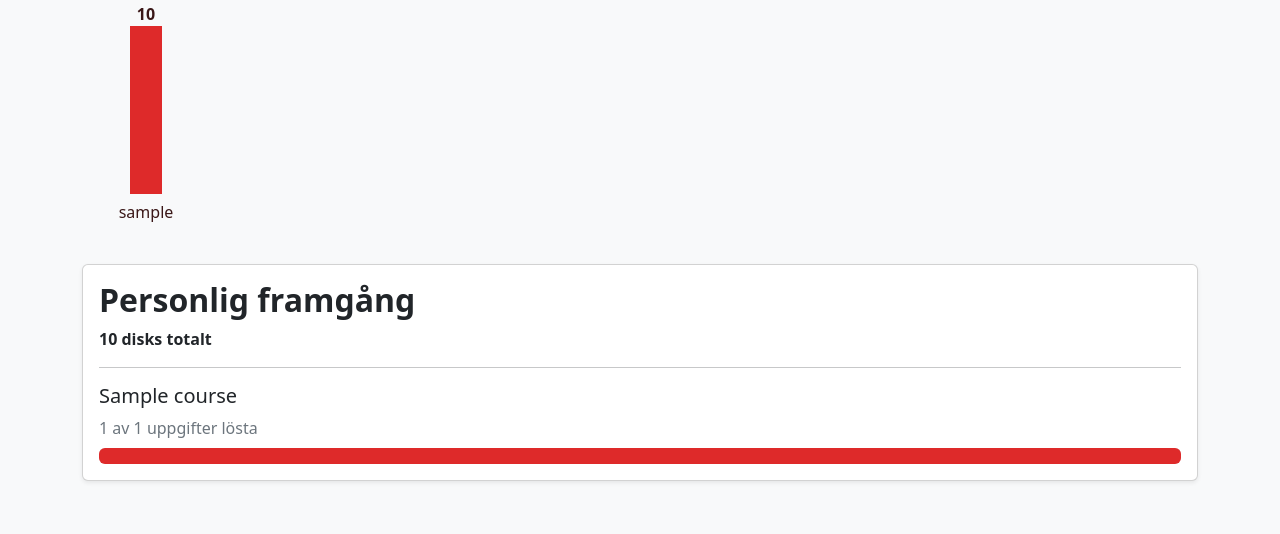
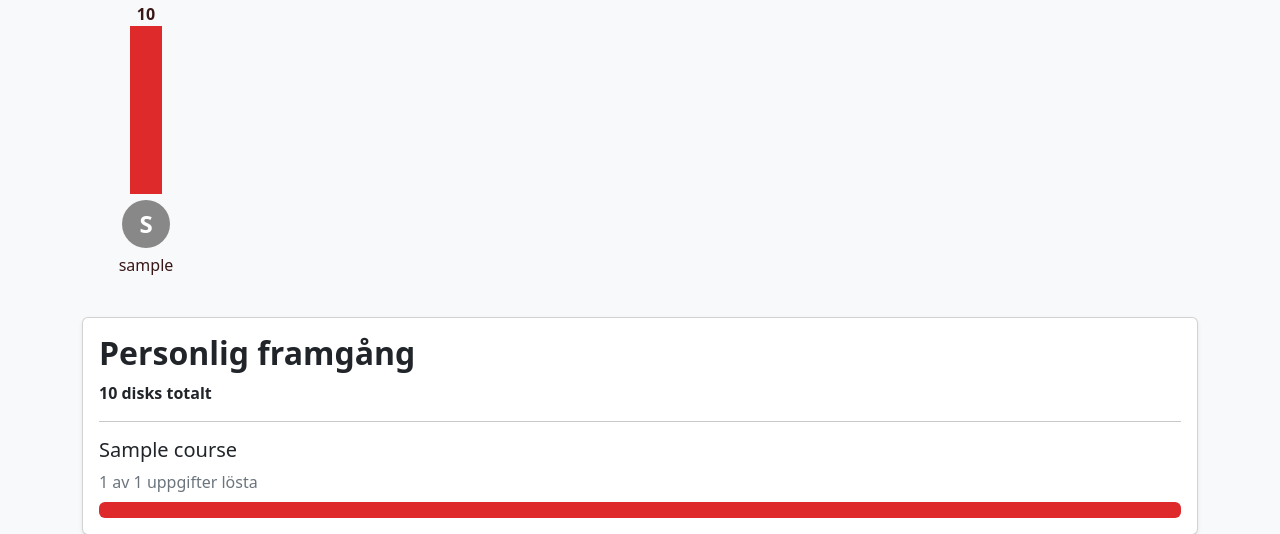
Before and after one commit to ToglivvilgoT/diskmatte-the-game, a Django app: page /progress/ in a window 1280 px wide. Shown: the part 174-708 px from the top of the page. Run offline with Django 5.2, Linux system fonts and the light colour scheme; a user stored in the database is signed in; tables that the repository leaves empty hold one stand-in row (values such as "Sample post").

Commit message:
feat: add profile avatar to leaderboard

```diff
--- a/diskmatte-the-game/apps/progress/templates/progress/index.html
+++ b/diskmatte-the-game/apps/progress/templates/progress/index.html
@@ -1,4 +1,5 @@
 {% extends "base.html" %}
+{% load static %}
 
 {% block title %}Framsteg | Diskmatte{% endblock %}
 
@@ -12,6 +13,13 @@
                     <div class="leaderboard-chart__bar-track" role="progressbar" aria-label="{{ player.username }} har tjänat {{ player.total_disks_earned }} diskar" aria-valuemin="0" aria-valuemax="{{ leaderboard.0.total_disks_earned }}" aria-valuenow="{{ player.total_disks_earned }}">
                         <div class="leaderboard-chart__value">{{ player.total_disks_earned }}</div>
                         <div class="leaderboard-chart__bar" style="height: max(1px, {{ player.earned_disk_percentage }}%)"></div>
+                    </div>
+                    <div class="leaderboard-chart__avatar" aria-hidden="true" style="--skin-color: {{ player.useravatar.equipped_skin.color|default:'#2457a6' }};">
+                        {% if player.useravatar.equipped_skin.kind == "image" %}
+                            <img class="avatar-orb__leaderboard" src="{% static player.useravatar.equipped_skin.image %}" alt="">
+                        {% else %}
+                            <div class="avatar-orb__leaderboard">{{ player.username|first|upper }}</div>
+                        {% endif %}
                     </div>
                     <div class="leaderboard-chart__label">{{ player.username }}</div>
                 </li>
--- a/diskmatte-the-game/apps/progress/views.py
+++ b/diskmatte-the-game/apps/progress/views.py
@@ -17,6 +17,7 @@
         .objects.annotate(
             total_disks_earned=Coalesce(F("userwallet__total"), Value(0))
         )
+        .select_related("useravatar__equipped_skin")
         .order_by("-total_disks_earned", "username")[:10]
     )
     highest_earned_disks = leaderboard[0].total_disks_earned if leaderboard else 0
--- a/diskmatte-the-game/static/css/app.css
+++ b/diskmatte-the-game/static/css/app.css
@@ -235,7 +235,8 @@
 }
 
 .avatar-orb,
-.skin-swatch {
+.skin-swatch,
+.avatar-orb__leaderboard {
     display: inline-flex;
     flex: 0 0 auto;
     align-items: center;
@@ -247,10 +248,16 @@
     object-fit: cover;
 }
 
+.avatar-orb__leaderboard {
+    width: 3rem;
+    height: 3rem;
+    font-size: 1.5rem;
+}
+
 .avatar-orb {
     width: 5rem;
     height: 5rem;
-    font-size: 2rem;
+    font-size: 2.5rem;
 }
 
 .skin-card {
```
